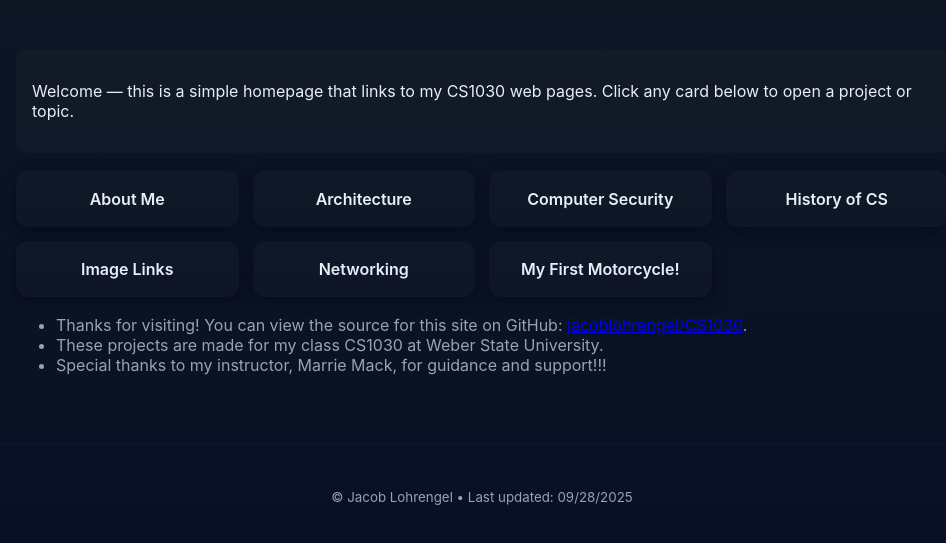
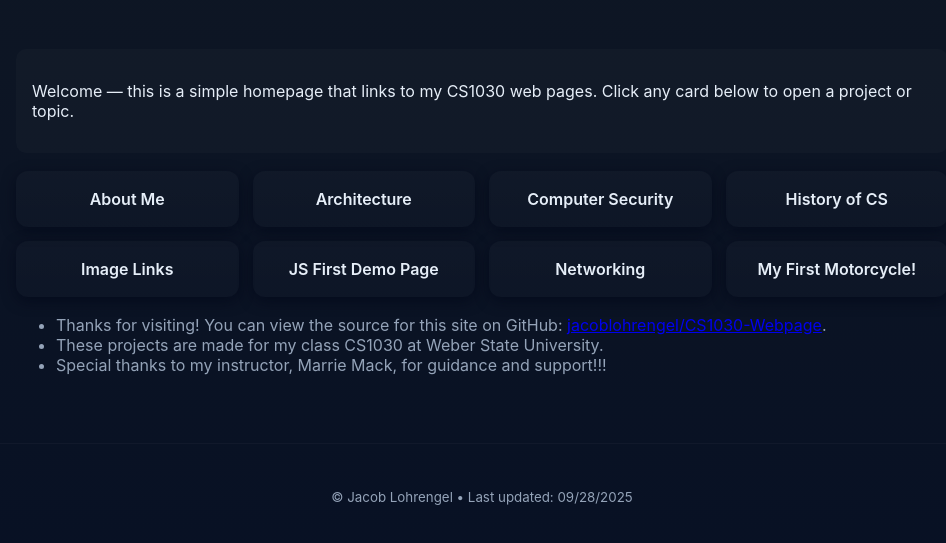
Before and after one commit to jacoblohrengel/CS1030-Webpage, a website: page index.html in a window 1280 px wide. Shown: the part 157-700 px from the top of the page, without its empty margins (158-1104 px from the left). Drawn offline with Linux system fonts and the light colour scheme.

Commit message:
Changed github repository URL to correct one.

```diff
--- a/index.html
+++ b/index.html
@@ -28,11 +28,12 @@
 				<a class="card" href="../ComputerSecurity/index.html">Computer Security</a>
 				<a class="card" href="../HistoryCS/index.html">History of CS</a>
 				<a class="card" href="../imglinks/index.html">Image Links</a>
+				<a class="card" href="../JSWebpage_1/index.html">JS First Demo Page</a>
 				<a class="card" href="../Networking/index.html">Networking</a>
 				<a class="card" href="../MyFirstMotorcycle/index.html">My First Motorcycle!</a>
 			</section>
 			<ul class="notes">
-				<li>Thanks for visiting! You can view the source for this site on GitHub: <a href="https://github.com/jacoblohrengel/CS1030" target="_blank" rel="noopener">jacoblohrengel/CS1030</a>.</li>
+				<li>Thanks for visiting! You can view the source for this site on GitHub: <a href="https://github.com/jacoblohrengel/CS1030-Webpage" target="_blank" rel="noopener">jacoblohrengel/CS1030-Webpage</a>.</li>
 				<li>These projects are made for my class CS1030 at Weber State University.</li>
 				<li>Special thanks to my instructor, Marrie Mack, for guidance and support!!!</li>
 			</ul>
```
